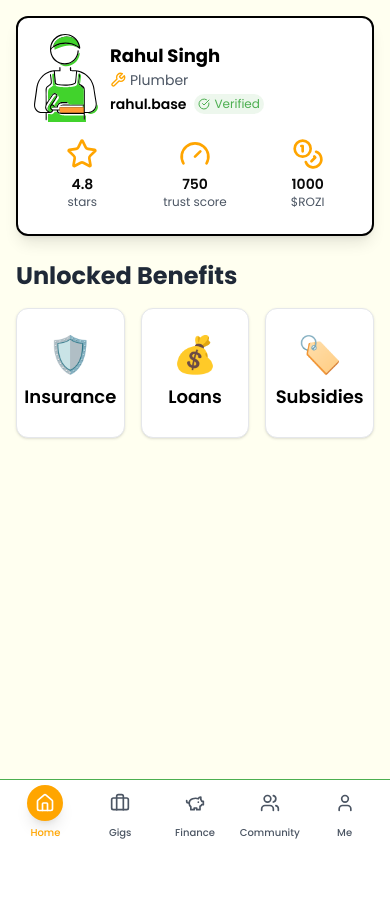
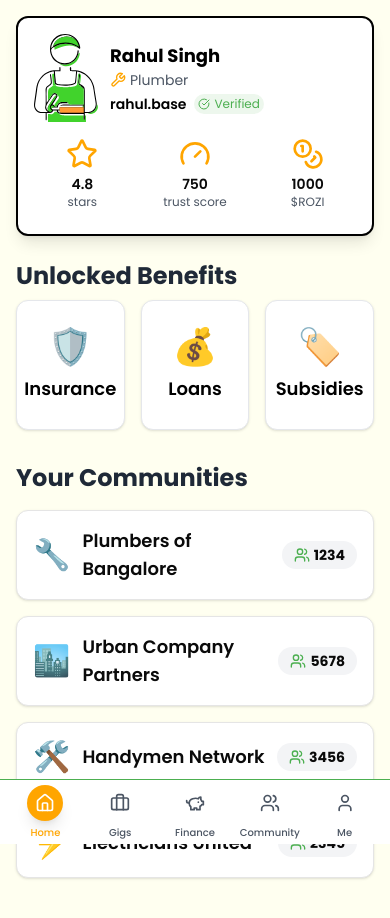
Before and after one commit to Ayushjain2205/based, a Next.js app: page / in a window 390 px wide. Shown: the top 918 px of the page. Before the commit the page ends 844 px from the top, so only its background shows below. Built offline with nearby package versions, Linux system fonts and the light colour scheme.

Commit message:
Add your communities section

```diff
--- a/src/components/functional/UnlockedBenefits.tsx
+++ b/src/components/functional/UnlockedBenefits.tsx
@@ -1,12 +1,18 @@
 import React, { useState } from "react";
 import { Card, CardContent } from "@/components/ui/card";
-import { CheckCircle, Lock } from "lucide-react";
+import { CheckCircle, Lock, Users } from "lucide-react";
 
 interface Milestone {
   icon: string;
   title: string;
   isUnlocked: boolean;
   unlockCondition?: string;
+}
+
+interface Community {
+  name: string;
+  members: number;
+  icon: string;
 }
 
 interface BenefitCardProps {
@@ -77,6 +83,23 @@ const JourneyMap: React.FC<{ milestones: Milestone[] }> = ({ milestones }) => {
   );
 };
 
+const CommunityCard: React.FC<Community> = ({ name, members, icon }) => {
+  return (
+    <Card className="w-full hover:shadow-md transition-shadow duration-300">
+      <CardContent className="p-4 flex items-center justify-between">
+        <div className="flex items-center">
+          <span className="text-3xl mr-3">{icon}</span>
+          <span className="font-semibold text-lg">{name}</span>
+        </div>
+        <div className="flex items-center bg-gray-100 rounded-full px-3 py-1">
+          <Users className="w-4 h-4 mr-1 text-[#4CAF50]" />
+          <span className="text-sm font-bold">{members}</span>
+        </div>
+      </CardContent>
+    </Card>
+  );
+};
+
 const UnlockedBenefits: React.FC = () => {
   const [expandedBenefit, setExpandedBenefit] = useState<string | null>(null);
 
@@ -135,8 +158,16 @@ const UnlockedBenefits: React.FC = () => {
     },
   ];
 
+  const communities: Community[] = [
+    { name: "Plumbers of Bangalore", members: 1234, icon: "🔧" },
+    { name: "Urban Company Partners", members: 5678, icon: "🏙️" },
+    { name: "Handymen Network", members: 3456, icon: "🛠️" },
+    { name: "Electricians United", members: 2345, icon: "⚡" },
+  ];
+
   return (
-    <div className="space-y-4">
+    <div className="space-y-8">
+      <div>
         <h2 className="text-2xl font-bold text-left mt-6 mb-2">
           Unlocked Benefits
         </h2>
@@ -162,14 +193,24 @@ const UnlockedBenefits: React.FC = () => {
               </h4>
               <JourneyMap
                 milestones={
-                benefits.find((b) => b.title === expandedBenefit)?.milestones ||
-                []
+                  benefits.find((b) => b.title === expandedBenefit)
+                    ?.milestones || []
                 }
               />
             </CardContent>
           </Card>
         )}
       </div>
+
+      <div>
+        <h2 className="text-2xl font-bold text-left mb-4">Your Communities</h2>
+        <div className="grid grid-cols-1 sm:grid-cols-2 gap-4">
+          {communities.map((community) => (
+            <CommunityCard key={community.name} {...community} />
+          ))}
+        </div>
+      </div>
+    </div>
   );
 };
 
```
Lines whose indentation alone changed are shown as unchanged.
